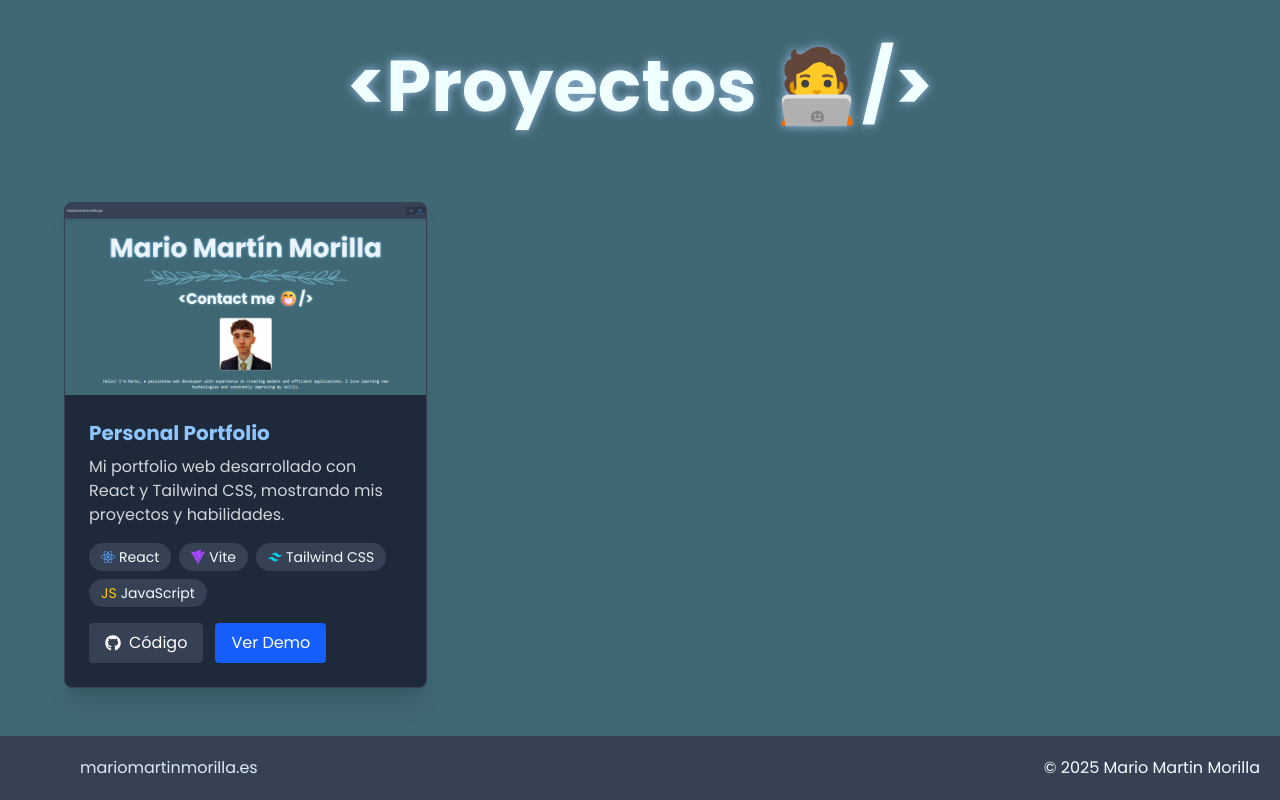
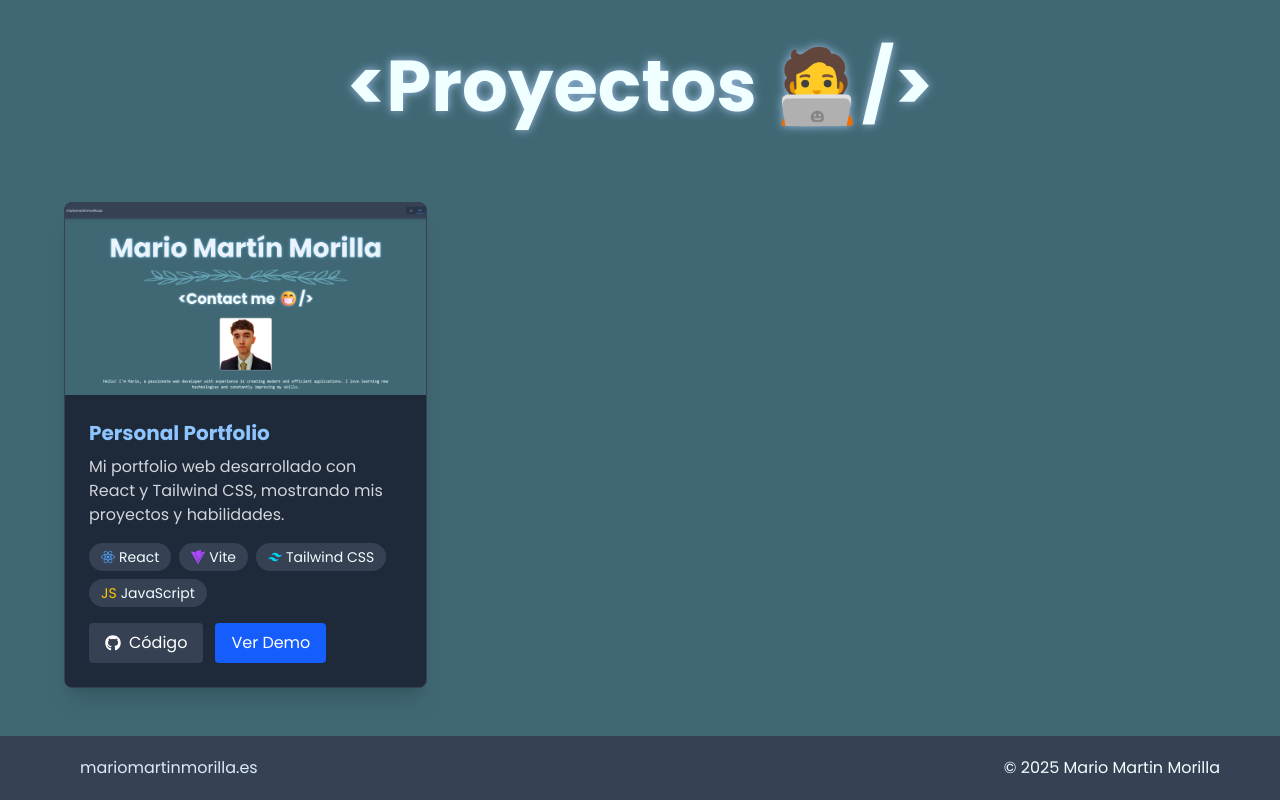
Before and after one commit to IHoracio/porfolio-web, a React (Vite) app: page / in a window 1280 px wide. Shown: the part 1308-2108 px from the top of the page. Built offline with nearby package versions, Linux system fonts and the light colour scheme.

Commit message:
Footer ajustment

```diff
--- a/src/components/layout/Footer.jsx
+++ b/src/components/layout/Footer.jsx
@@ -7,7 +7,7 @@ function Footer() {
     <>
       <div className="bg-gray-700 p-5 flex justify-between items-center shadow-lg">
         <span className="text-blue-100 md:ml-15">mariomartinmorilla.es</span>
-        <span>© {currentYear} Mario Martin Morilla</span>
+        <span className="ml-15 text-sm md:mr-10 md:text-[1rem]">© {currentYear} Mario Martin Morilla</span>
       </div>
     </>
   );
```
